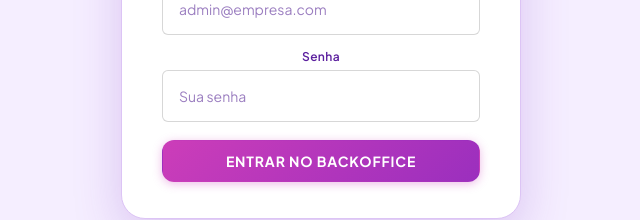
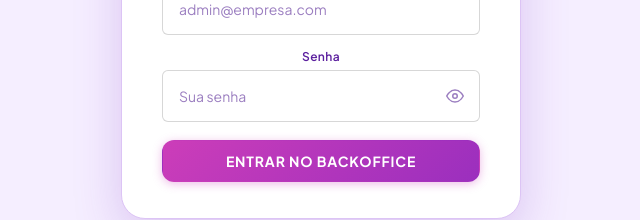
Before and after one commit to mizao23-ship-it/clube-bem-bolado, a React (Vite) app: page /admin/login in a window 1280 px wide. Shown: the part 392-612 px from the top of the page, without its empty margins (319-959 px from the left). Built offline with nearby package versions, Linux system fonts and the light colour scheme; no server answers.

Commit message:
feat: olhinho na senha do login do backoffice

```diff
--- a/src/pages/admin/AdminLogin.module.css
+++ b/src/pages/admin/AdminLogin.module.css
@@ -66,6 +66,32 @@
   text-align: left;
 }
 
+.pwWrap {
+  position: relative;
+  display: flex;
+  align-items: center;
+}
+
+.pwWrap :global(.input) {
+  padding-right: 44px;
+  width: 100%;
+}
+
+.eyeBtn {
+  position: absolute;
+  right: 12px;
+  background: none;
+  border: none;
+  cursor: pointer;
+  color: var(--text-3);
+  padding: 4px;
+  display: flex;
+  align-items: center;
+  line-height: 1;
+}
+
+.eyeBtn:hover { color: var(--text-1); }
+
 .submitBtn {
   width: 100%;
   justify-content: center;
--- a/src/pages/admin/AdminLogin.tsx
+++ b/src/pages/admin/AdminLogin.tsx
@@ -9,6 +9,7 @@
   const navigate = useNavigate()
   const [email, setEmail] = useState('')
   const [senha, setSenha] = useState('')
+  const [showSenha, setShowSenha] = useState(false)
   const [loading, setLoading] = useState(false)
   const [error, setError] = useState('')
 
@@ -84,7 +85,37 @@
             </div>
             <div className="form-group">
               <label htmlFor="al-senha">Senha</label>
-              <input id="al-senha" className="input" type="password" placeholder="Sua senha" value={senha} onChange={e => setSenha(e.target.value)} required autoComplete="current-password"/>
+              <div className={styles.pwWrap}>
+                <input
+                  id="al-senha"
+                  className="input"
+                  type={showSenha ? 'text' : 'password'}
+                  placeholder="Sua senha"
+                  value={senha}
+                  onChange={e => setSenha(e.target.value)}
+                  required
+                  autoComplete="current-password"
+                />
+                <button
+                  type="button"
+                  className={styles.eyeBtn}
+                  onClick={() => setShowSenha(v => !v)}
+                  aria-label={showSenha ? 'Ocultar senha' : 'Mostrar senha'}
+                >
+                  {showSenha ? (
+                    <svg width="18" height="18" viewBox="0 0 24 24" fill="none" stroke="currentColor" strokeWidth="2" strokeLinecap="round" strokeLinejoin="round">
+                      <path d="M17.94 17.94A10.07 10.07 0 0 1 12 20c-7 0-11-8-11-8a18.45 18.45 0 0 1 5.06-5.94"/>
+                      <path d="M9.9 4.24A9.12 9.12 0 0 1 12 4c7 0 11 8 11 8a18.5 18.5 0 0 1-2.16 3.19"/>
+                      <line x1="1" y1="1" x2="23" y2="23"/>
+                    </svg>
+                  ) : (
+                    <svg width="18" height="18" viewBox="0 0 24 24" fill="none" stroke="currentColor" strokeWidth="2" strokeLinecap="round" strokeLinejoin="round">
+                      <path d="M1 12s4-8 11-8 11 8 11 8-4 8-11 8-11-8-11-8z"/>
+                      <circle cx="12" cy="12" r="3"/>
+                    </svg>
+                  )}
+                </button>
+              </div>
             </div>
             <button type="submit" className={`btn btn-primary ${styles.submitBtn}`} disabled={loading}>
               {loading ? <span className="spinner" /> : 'Entrar no backoffice'}
```
